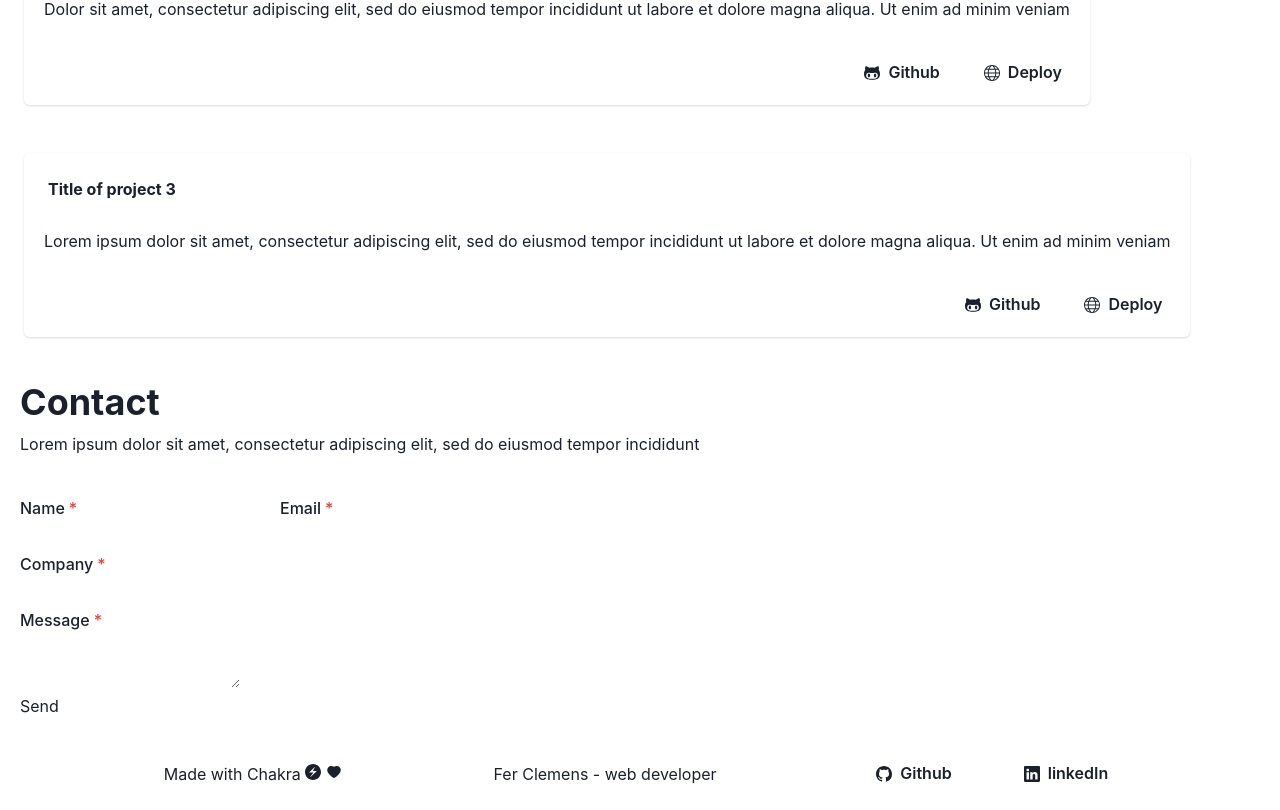
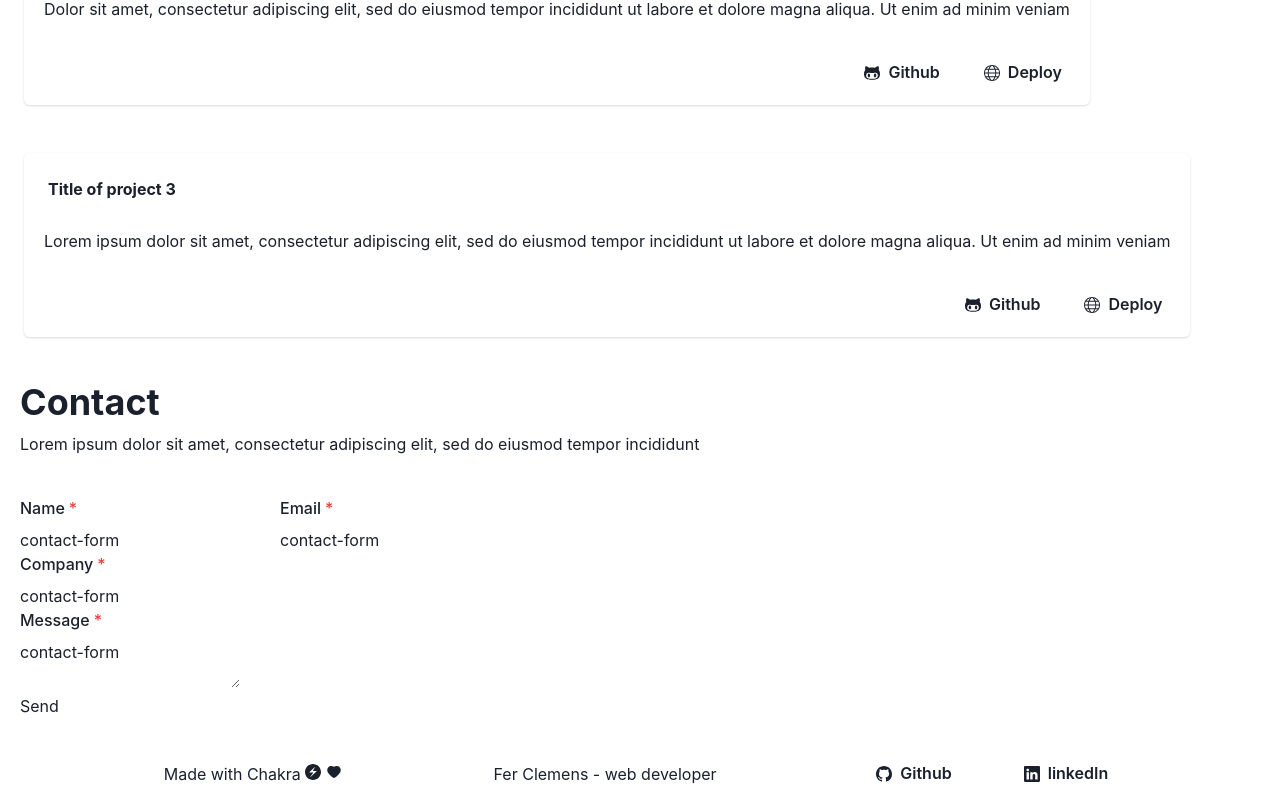
Before and after one commit to Ferclemens/vite-portfolio, a React (Vite) app: page / in a window 1280 px wide. Shown: the part 1113-1923 px from the top of the page. Built offline with nearby package versions, Linux system fonts and the light colour scheme.

Commit message:
:wrench: add 'value' tag to form imputs

```diff
--- a/src/components/Contact.jsx
+++ b/src/components/Contact.jsx
@@ -19,25 +19,25 @@ function Contact() {
             <GridItem colSpan={colSpan}>
               <FormControl isRequired>
                 <FormLabel>Name</FormLabel>
-                <input name='name' id='name' type='text'></input>
+                <input name='name' id='name' type='text' value="contact-form"></input>
               </FormControl>
             </GridItem>
             <GridItem colSpan={colSpan}>
               <FormControl isRequired>
                 <FormLabel>Email</FormLabel>
-                <input name='email' id='email' type="email"></input>
+                <input name='email' id='email' type="email" value="contact-form"></input>
               </FormControl>
             </GridItem>
             <GridItem colSpan={2}>
               <FormControl isRequired>
                 <FormLabel>Company</FormLabel>
-                <input name='company' id='company' type='text'></input>
+                <input name='company' id='company' type='text' value="contact-form"></input>
               </FormControl>
             </GridItem>
             <GridItem colSpan={2}>
               <FormControl isRequired>
                 <FormLabel>Message</FormLabel>
-                <textarea name='message' id='message' type='text'></textarea>
+                <textarea name='message' id='message' type='text' value="contact-form"></textarea>
               </FormControl>
             </GridItem>
             <GridItem colSpan={2}>
```
